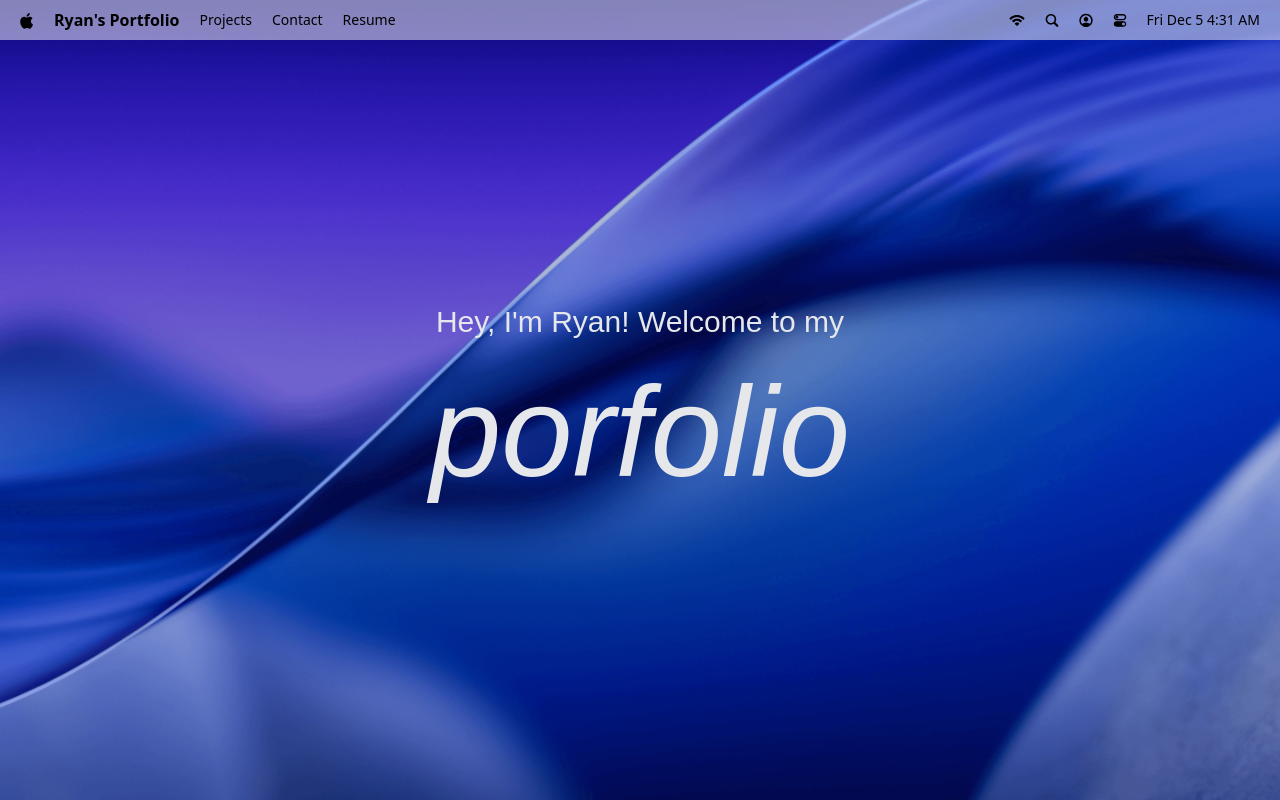
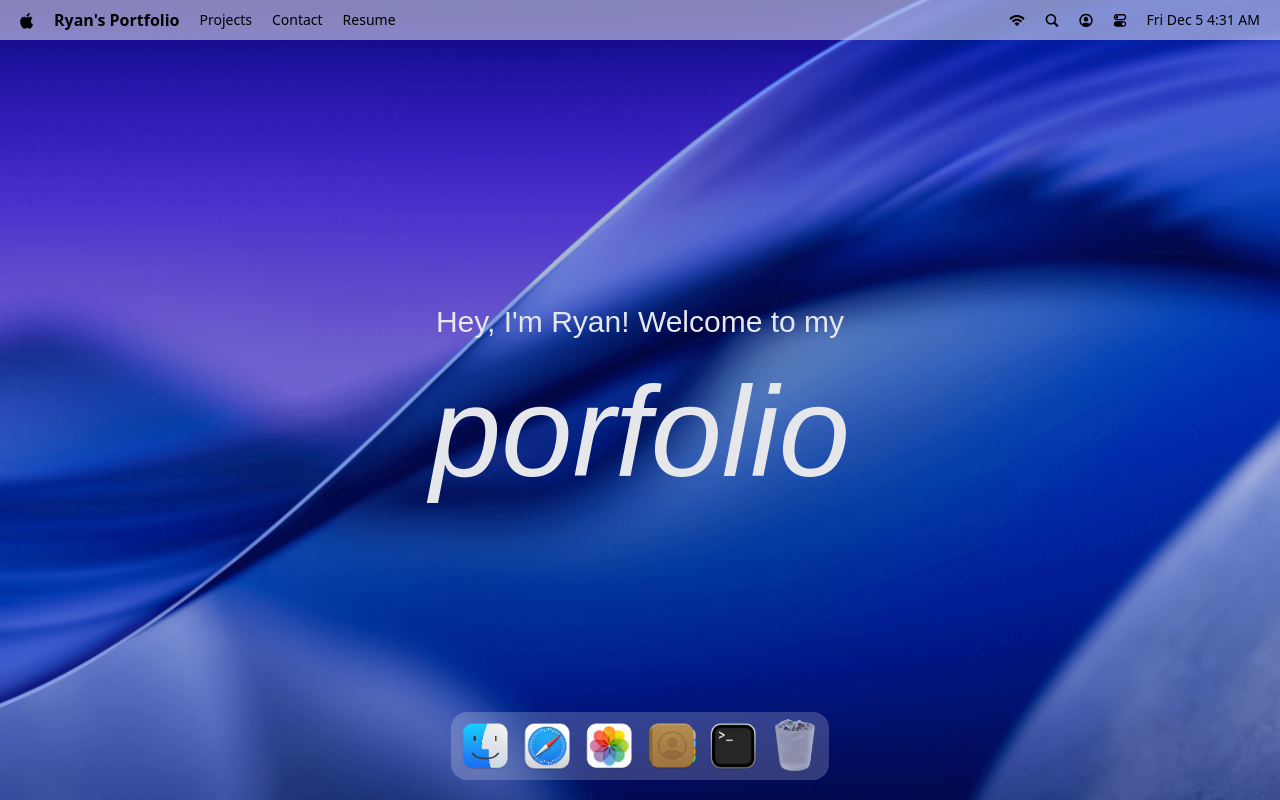
Before and after one commit to ryannandasena/MacOS_Portfolio, a React (Vite) app: page / in a window 1280 px wide. Built offline with nearby package versions, Linux system fonts and the light colour scheme; a web font is replaced by a local one.

Commit message:
implement dock presentation

```diff
--- a/package.json
+++ b/package.json
@@ -16,7 +16,8 @@
     "gsap": "^3.13.0",
     "lucide-react": "^0.555.0",
     "react": "^19.2.0",
-    "react-dom": "^19.2.0"
+    "react-dom": "^19.2.0",
+    "react-tooltip": "^5.30.0"
   },
   "devDependencies": {
     "@eslint/js": "^9.39.1",
--- a/src/App.jsx
+++ b/src/App.jsx
@@ -1,10 +1,11 @@
-import {Navbar,Welcome} from '#components'
+import {Dock, Navbar,Welcome} from '#components'
 
 const App = () => {
   return(
     <main>
       <Navbar/>
       <Welcome/>
+      <Dock/>
       </main>
   )
 }
--- /dev/null
+++ b/src/components/Dock.jsx
@@ -0,0 +1,98 @@
+import { dockApps } from "#constants";
+import { Tooltip } from "react-tooltip";
+import gsap from "gsap";
+import { useRef } from "react";
+import { useGSAP } from "@gsap/react";
+
+const Dock = () => {
+    const dockRef = useRef(null);
+
+    useGSAP(() =>{
+        const dock = dockRef.current;
+        if(!dock) return;
+
+        const icons = dock.querySelectorAll(".dock-icon");
+
+        const animateIcons = (mouseX) => {
+            const { left } = dock.getBoundingClientRect();
+
+            icons.forEach((icon)=>{
+                const {left: iconLeft,width} = icon.getBoundingClientRect();
+                const center = iconLeft - left + width / 2;
+                const distance = Math.abs(mouseX - center);
+                const intensity = Math.exp(-(distance ** 2.5)/20000);
+
+                gsap.to(icon,{
+                    scale: 1 + 0.25 * intensity,
+                    y: -15 * intensity,
+                    duration: 0.2,
+                    ease: "power1.out",
+                });
+
+            });
+        };
+
+        const handleMouseMove = (e) => {
+            const { left } = dock.getBoundingClientRect();
+
+            animateIcons(e.clientX - left);
+        };
+
+        const resetIcons = ()=>
+            icons.forEach((icon)=>
+            gsap.to(icon,{
+                scale:1,
+                y:0,
+                duration:0.3,
+                ease:"power1.out",
+            }),
+        );
+
+            dock.addEventListener('mousemove', handleMouseMove)
+            dock.addEventListener('mouseleave', resetIcons)
+
+            return () => {
+                dock.removeEventListener("mousemove",handleMouseMove);
+                dock.removeEventListener("mouseleave", resetIcons);
+            };
+    },[]);
+
+
+    const toggleApp =(app) =>{}
+
+
+    return(
+    <section id="dock">
+        <div ref={dockRef} className="dock-container">
+            {dockApps.map(({ id, name, icon, canOpen})=>(
+                <div key={id} className="relative flex justify-center">
+                    <button
+                     type="button"
+                     className="dock-icon"
+                     aria-label={name}
+                     data-tooltip-id="dock-tooltip"
+                     data-tooltip-content={name}
+                     data-tooltip-delay-show={150}
+                     disabled={!canOpen}
+                     onClick={() => toggleApp({id, canOpen})}
+                     >
+                        <img
+                        src={`/images/${icon}`}
+                        alt={name}
+                        loading="lazy"
+                        className={canOpen ? "" : "opacity-60"}
+                        />
+                     </button>
+
+                    </div>
+
+            ))}
+
+            <Tooltip id="dock-tooltip" place="top" className="tooltip" />
+
+        </div>
+    </section>
+    );
+};
+
+export default Dock;
--- a/src/components/index.js
+++ b/src/components/index.js
@@ -1,4 +1,5 @@
 import Navbar from "./Navbar";
 import Welcome from "./Welcome";
+import Dock from "./Dock";
 
-export {Navbar,Welcome};
+export {Navbar,Welcome,Dock};
```
Also changed, not shown: 1 other file (tests, documents, lock files or other folders).
